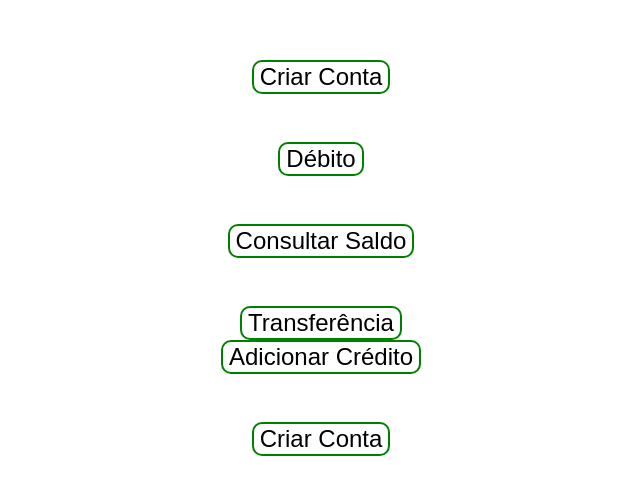
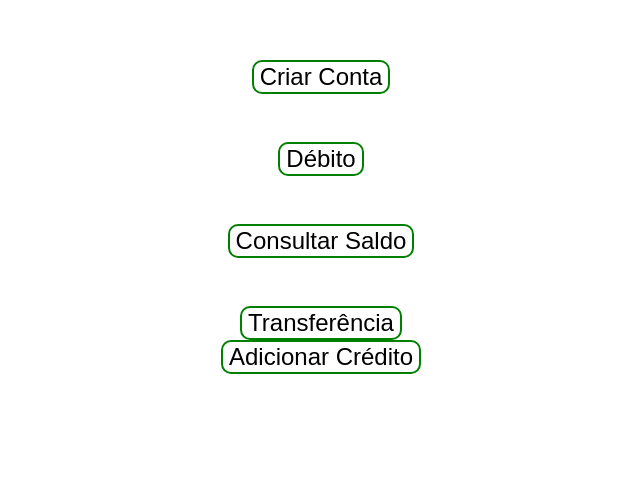
Before and after one commit to nandagb/Sistema-Bancario-GCM, a Vue app in the folder banking-system-front/: page / in a window 1280 px wide. Shown: the top 494 px of the page, without its empty margins (319-959 px from the left). Built offline with nearby package versions, Linux system fonts and the light colour scheme.

Commit message:
removendo botão adicional

```diff
--- a/banking-system-front/src/components/pages/IndexPage.vue
+++ b/banking-system-front/src/components/pages/IndexPage.vue
@@ -27,10 +27,6 @@
       <AppButton>Adicionar Crédito</AppButton>
     </RouterLink>
   </div>
-
-  <RouterLink to="/signup">
-    <AppButton>Criar Conta</AppButton>
-  </RouterLink>
 </template>
 
 <script setup>
```
